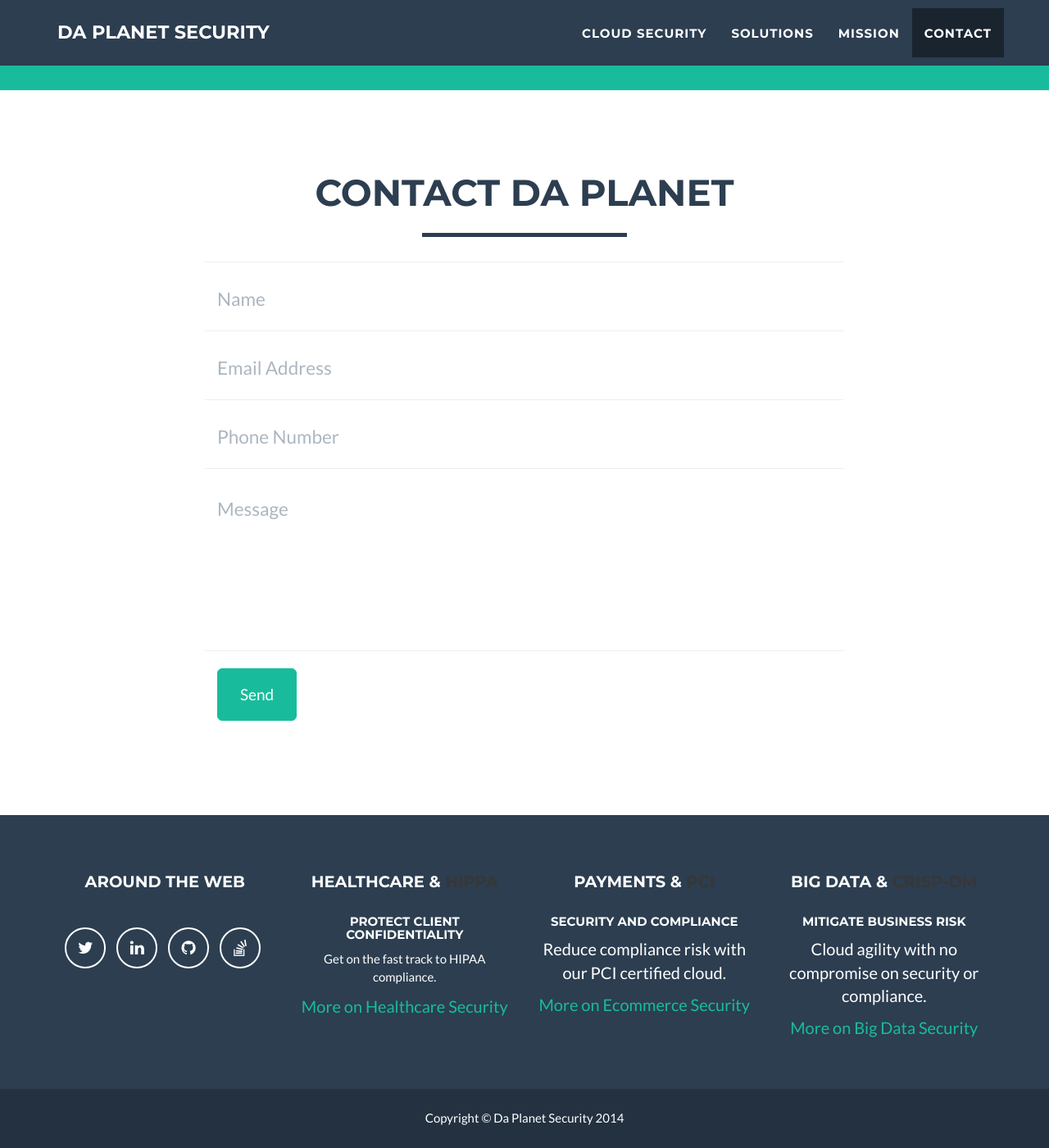
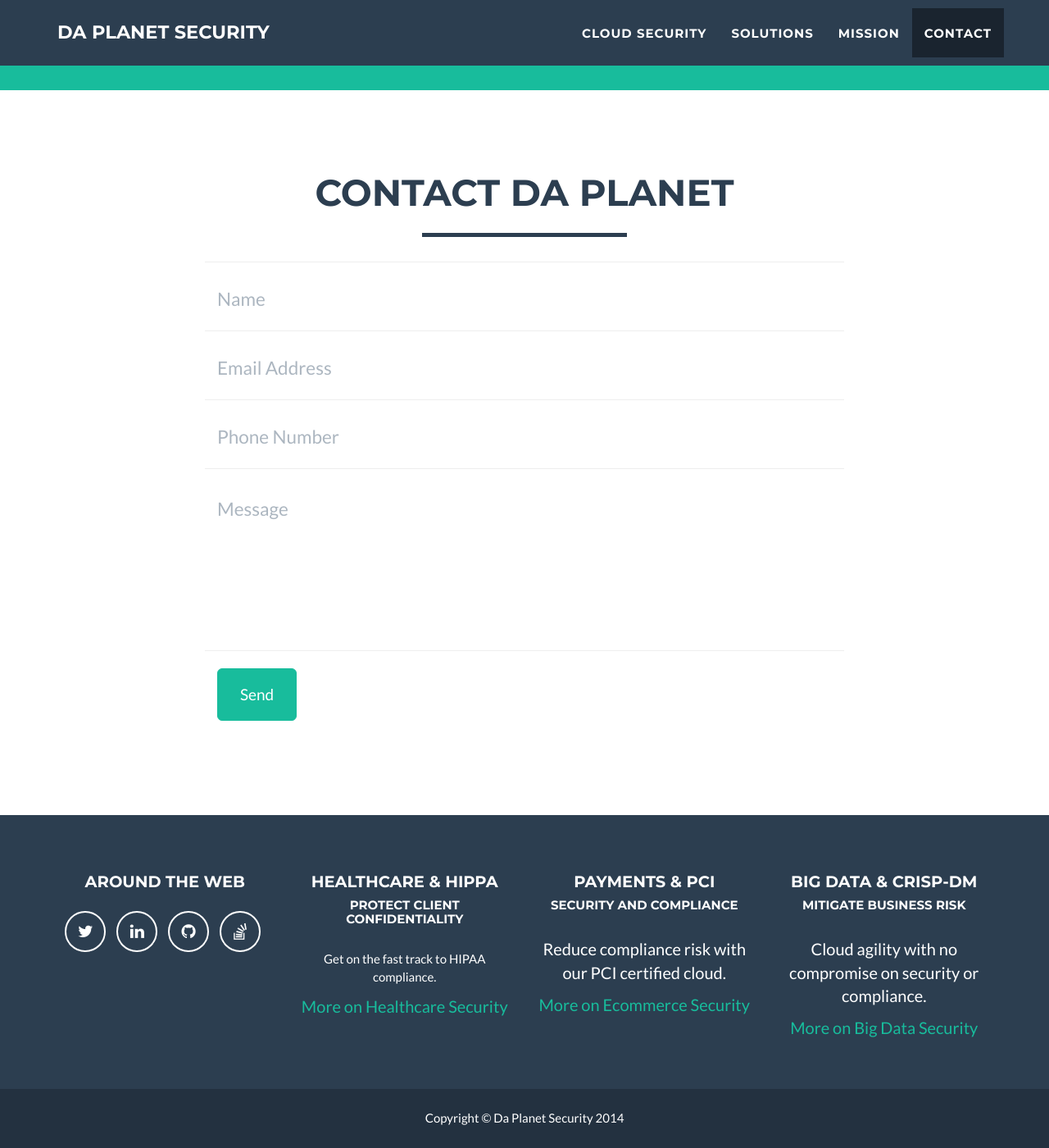
Before and after one commit to Daplanet/dapla.net, a Jekyll site: the page built from index.html, in a window 1280 px wide and 1400 px high, scrolled down 2152 px. Shown: the whole window at 82% size. Built offline with Jekyll 4.4.1, drawn with Linux system fonts in a browser that asks for light colours.

Commit message:
main.css

```diff
--- a/_includes/css/main.css
+++ b/_includes/css/main.css
@@ -337,17 +337,17 @@ footer {
 }
 
 footer h3 {
-    margin-bottom: 30px;
     font-size: 1.3em;
 }
 
 footer h4 {
+    margin-bottom: 30px;
     font-size: 1em;
 }
 
 footer .footer-col strong {
   font-weight: italic;
-  color: #373737;
+  color: #e7e7e7e;
 }
 
 footer .footer-above {
```
